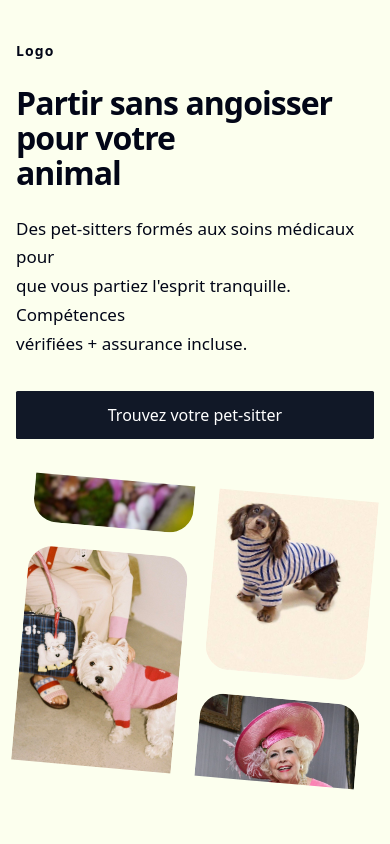
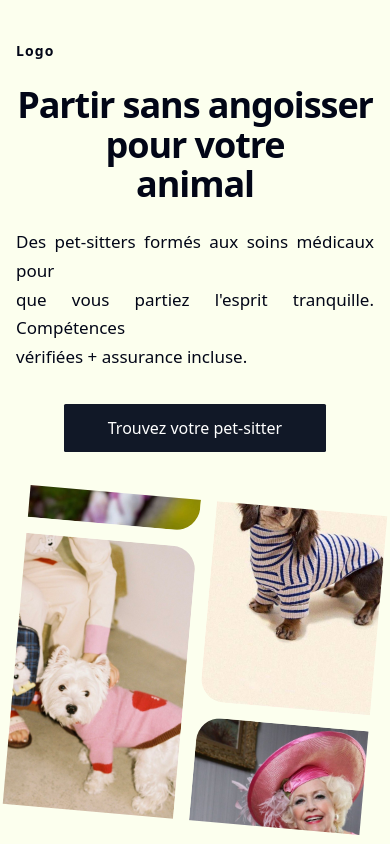
Before and after one commit to Owarino777/landing_page_mamy_pet, a Next.js app: page / in a window 390 px wide. Shown: the top 844 px of the page. Built offline with nearby package versions, Linux system fonts and the light colour scheme.

Commit message:
fix: Ajuster les styles de la section Hero pour améliorer l'alignement et le centrage du contenu

```diff
--- a/app/styles/hero.css
+++ b/app/styles/hero.css
@@ -6,7 +6,7 @@
 }
 
 .hero-inner {
-    max-width: 72rem;
+    max-width: 76rem;
     margin-left: auto;
     margin-right: auto;
     padding-top: 2.5rem;
@@ -111,7 +111,7 @@
     display: flex;
     align-items: center;
     justify-content: center;
-    gap: 1.5rem;
+    gap: 1rem;
     transform: rotate(5deg);
     transform-origin: center;
     overflow: hidden;
@@ -132,7 +132,7 @@
 .hero-column {
     display: flex;
     flex-direction: column;
-    gap: 1.5rem;
+    gap: 1rem;
 }
 
 /* Tailles et recadrage des cartes */
@@ -175,23 +175,23 @@
 /* Quinconce contrôlé aux écrans ≥ 1024px */
 @media (min-width: 1024px) {
     .hero-item--l1 {
-        transform: translateY(-2rem);
+        transform: translateY(3rem);
     }
 
     .hero-item--l2 {
-        transform: translateY(1rem);
+        transform: translateY(3rem);
     }
 
     .hero-item--l3 {
-        transform: translateY(3.5rem);
+        transform: translateY(3rem);
     }
 
     .hero-item--r1 {
-        transform: translateY(0.5rem);
+        transform: translateY(3rem);
     }
 
     .hero-item--r2 {
-        transform: translateY(2.5rem);
+        transform: translateY(3rem);
     }
 }
 
@@ -320,32 +320,68 @@
     }
 }
 
+/* Mobile M: 375–424px → centre le paragraphe */
 @media (min-width: 375px) and (max-width: 424px) {
-    .hero-title {
-        font-size: 2rem;
-    }
-
-    .hero-visual {
-        height: 18rem;
-    }
-
-    .hero-item {
-        width: 10rem;
-        height: 15rem;
+    .hero-text {
+        text-align: center;
+        /* centre le texte */
+        margin-left: auto;
+        margin-right: auto;
     }
 }
 
+/* Mobile S: ≤374px → centre le paragraphe */
 @media (max-width: 374px) {
-    .hero-title {
-        font-size: 1.875rem;
+    .hero-text {
+        text-align: center;
+        /* centre le texte */
+        margin-left: auto;
+        margin-right: auto;
+    }
+}
+
+/* Tablet ≤ 1023px: centrage du contenu Hero */
+@media (max-width: 1023px) {
+    .hero-content {
+        max-width: 36rem;
+        margin-left: auto;
+        margin-right: auto;
+        text-align: center;
+        /* centre le titre et le bouton */
     }
 
-    .hero-visual {
-        height: 16rem;
+    .hero-title {
+        text-align: center;
     }
 
-    .hero-item {
-        width: 9rem;
-        height: 14rem;
+    .hero-text {
+        text-align: justify;
+        /* texte justifié */
+        margin-left: auto;
+        /* garde au centre du conteneur */
+        margin-right: auto;
+    }
+
+    .hero-actions {
+        justify-content: center;
+        /* centre le bouton dans la ligne */
+        align-items: center;
     }
 }
+
+/* Mobile ≤ 768px: mêmes règles, on renforce le centrage */
+@media (max-width: 768px) {
+    .hero-content {
+        max-width: 28rem;
+    }
+
+    .hero-text {
+        text-align: justify;
+    }
+
+    .hero-actions {
+        flex-direction: column;
+        /* empile proprement si besoin */
+        gap: 0.75rem;
+    }
+}
```
